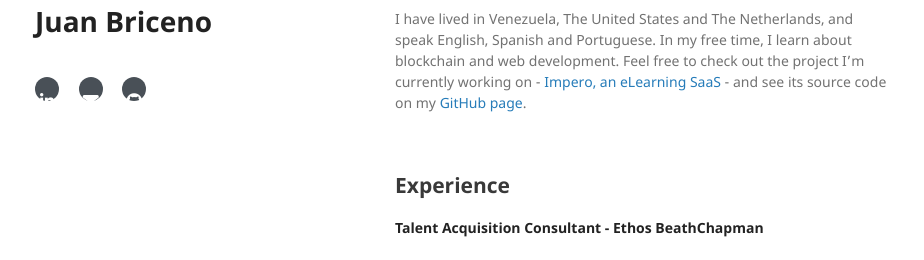
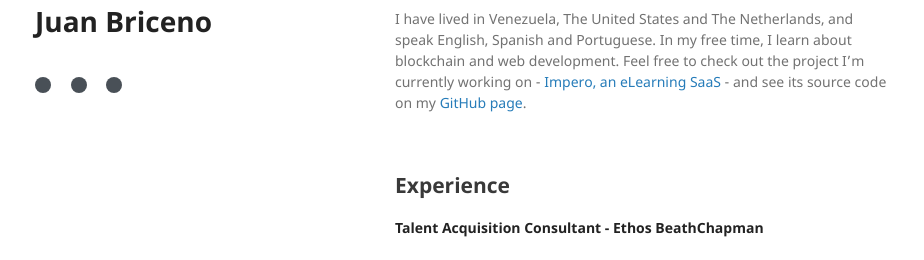
Before and after one commit to juanbric/homepage, a Jekyll site: the page built from index.md, in a window 1280 px wide. Shown: the part 281-541 px from the top of the page, without its empty margins (175-1099 px from the left). Built offline with Jekyll 4.4.1, drawn with Linux system fonts in a browser that asks for light colours; nearby versions of some CDN libraries; our own code applies the rules of GitHub Pages for plain Markdown files; a style sheet for code colours, icons or effects is not loaded.

Commit message:
Update jekyll-theme-minimal.scss

```diff
--- a/_sass/jekyll-theme-minimal.scss
+++ b/_sass/jekyll-theme-minimal.scss
@@ -186,7 +186,7 @@ strong {
   color:#222;
 }
 
-.social-icons a{display:inline-block;height:1.5rem;width:1.5rem;background-color:#495057;color:#fff!important;border-radius:100%;text-align:center;font-size:1rem;line-height:3.1rem;margin-right:1rem}.social-icons a:last-child{margin-right:0}.social-icons a:hover{background-color:#000000}
+.social-icons a{display:inline-block;height:1rem;width:1rem;background-color:#495057;color:#fff!important;border-radius:100%;text-align:center;font-size:1rem;line-height:3.1rem;margin-right:1rem}.social-icons a:last-child{margin-right:0}.social-icons a:hover{background-color:#000000}
 
 
 section {
```
